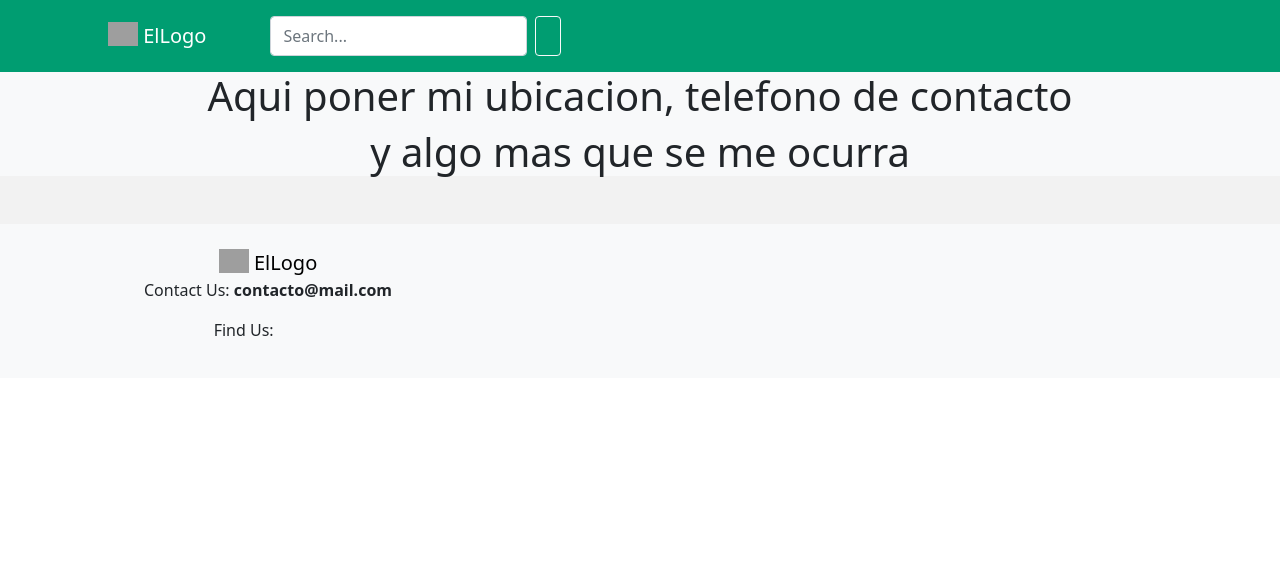
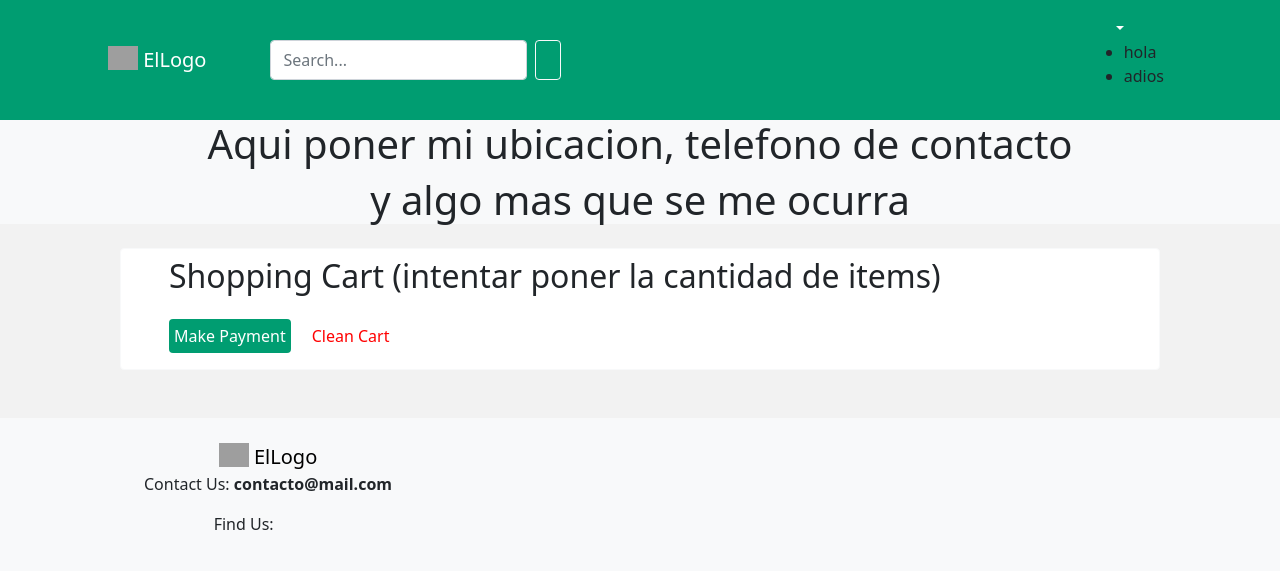
Before and after one commit to Romu9319/all_store, a Django app: page /cart in a window 1280 px wide. Shown: the top 571 px of the page. Run offline with Django 5.2, Linux system fonts and the light colour scheme; some libraries are stand-ins or nearby versions; grey boxes are pictures that could not be loaded.

Commit message:
shoppingCart update

```diff
--- a/ecommerce/templates/includes/navbar.html
+++ b/ecommerce/templates/includes/navbar.html
@@ -1,7 +1,7 @@
 <nav class="navbar navbar-light" style="background: #009d71;">
     <div class="container-fluid ms-5 m-2">
         <div class="d-flex">
-            <a class="navbar-brand mx-5" style="color: white" href="#">
+            <a class="navbar-brand mx-5" style="color: white" href="">
                 <img src="/docs/5.0/assets/brand/bootstrap-logo.svg" alt="" width="30" height="24" class="d-inline-block align-text-top">
                 ElLogo
             </a>
@@ -11,9 +11,17 @@
                 <button class="btn btn-outline-light" type="submit"><i class="fa-solid fa-magnifying-glass"></i></button>
             </form>
         </div>
-        <div class="me-5">
-            <i class="fa-solid fa-basket-shopping mx-4"  style="color: white"></i>
-            <i class="fa-regular fa-user me-5"  style="color: white"></i>
+        <div class="me-5 d-flex justify-content-center">
+            <div class="dropdown">
+                <i class="fa-solid fa-cart-arrow-down mx-4 dropdown-toggle"  style="color: white" data-bs-toggle="dropdown" aria-expanded="false"></i>
+                <ul>
+                    <li>hola</li>
+                    <li>adios</li>
+                </ul>
+            </div>
+            <div>
+                <i class="fa-regular fa-user me-5"  style="color: white"></i>
+            </div>
         </div>
     </div>
 </nav>
--- a/ecommerce/templates/shoppingCart.html
+++ b/ecommerce/templates/shoppingCart.html
@@ -1,9 +1,26 @@
 {% extends "layout.html" %}
 {% block content %}
 
+<div class="my-4 mx-5 d-flex justify-content-center">
+    <div class="card mx-5 border-light" style="width: 65rem">
+        <div class="mx-5 mt-2">
+            <h2>Shopping Cart (intentar poner la cantidad de items)</h2>
+        </div>
+        <div class="d-flex justify-content-start mx-5 my-3">
+            <button type="button" class="btn me-3 p-1" style="background: #009d71; color: white">
+                Make Payment
+            </button>
+            <a href="{% url 'ecommerce:clearCart' %}">
+                <button type="button" class="btn me-3 p-1" style="background: white; color: red">
+                    Clean Cart
+                </button>
+            </a>
+        </div>
+    </div>
+</div>
 {% for key, value in request.session.cart.items %}
-<div class="my-4 mx-5 d-flex justify-content-center">
-    <div class="card mx-5" style="width: 65rem">
+<div class="my-4 mx-5 d-flex justify-content-center ">
+    <div class="card mx-5 border-light" style="width: 65rem">
         <div class="row g-0">
             <div class="col-2">
                 <img src="{{value.image}}" class="m-3" style= "width: 9rem; height: 10rem;">
@@ -12,23 +29,34 @@
                 <div class="card-body ">
                     <h5>{{value.title}}</h5>
                     <p class="card-text"  style="overflow: hidden; text-overflow: ellipsis; white-space: nowrap;">{{value.description}}</p>
-                    <p>$ {{value.price}} </p>
+                    <p>$ {{value.price}} {{value.cuantity}} {{value.subtotal}}</p>
+                    <p> {{value.category}} </p>
+                    <div class="">
+                        <button class="btn btn-light border-0 bg-white" type="button"><i class="fa-solid fa-chevron-up"></i></button>
+                        <input type="text" class="form-control border-0" value="{{value.cuantity}}">
+                        <button class="btn btn-light border-0 bg-white" type="button"><i class="fa-solid fa-chevron-down"></i></button>
+                    </div>
                     <div class="">
                         <hr class="mb-2">
                         <div class="d-flex justify-content-end">
-                            <button type="button" class="btn btn-outline-danger me-2">Remove</button>
-                            <button type="button" class="btn" style="background: #009d71; color: white">
-                                Add to Cart
-                            </button>
+                            <a href="{% url 'ecommerce:deleteProduct' value.product_id %}">
+                                <button type="button" class="btn btn-outline-danger me-2">
+                                    Remove
+                                </button>
+                            </a>
+                            <a href="">
+                                <button type="button" class="btn" style="background: #009d71; color: white">
+                                    Add to Cart
+                                </button>
+                            </a>
                         </div>
-
                     </div>
                 </div>
             </div>
         </div>
     </div>
-
 </div>
 {% endfor %}
 
+
 {% endblock %}
--- a/ecommerce/urls.py
+++ b/ecommerce/urls.py
@@ -10,5 +10,7 @@ urlpatterns = [ #los urlpatterns son las diferentes rutas de la aplicación
     path('filterByName', views.filterByName, name='filterByName'),
     path('productDetails/<str:product_id>', views.productDetails, name="productDetails" ),
     path('cart', views.shoppingCart, name="shoppingCar"),
-    path('addToCart/<str:product_id>', views.addToCart, name="addToCart")
+    path('addToCart/<str:product_id>', views.addToCart, name="addToCart"),
+    path('deleteProduct/<str:product_id>', views.deleteProduct, name='deleteProduct'),
+    path('clearCart', views.clearCart, name='clearCart')
 ]
--- a/ecommerce/views.py
+++ b/ecommerce/views.py
@@ -79,7 +79,6 @@ def productDetails(request, product_id):
 
     if response.status_code == 200:
         product = response.json()
-
         context = {
             "product": product,
         }
@@ -101,7 +100,12 @@ def shoppingCart(request):
     return render(request, "shoppingCart.html", context )
 
 def addToCart(request, product_id):
-    cuantity = 1
+
+    if request.method == 'POST':
+        cuantity = int(request.POST["cuantity"])
+    else:
+        cuantity = 1
+
     url_product = "https://fakestoreapi.com/products/" + product_id
     response = requests.get(url_product)
 
@@ -111,9 +115,30 @@ def addToCart(request, product_id):
         productCart = Cart(request)
         productCart.add(product, cuantity)
 
-        print("EL PRODUCTO DENTRO DEL CART", request.session.get("cart"))
+        return render(request, "shoppingCart.html")
+
+    else:
+        return render(request, "shoppingCart.html", {'error_message': f"Error al obtener datos: {response.status_code}"})
+
+def deleteProduct(request, product_id):
+
+    url_product = "https://fakestoreapi.com/products/" + product_id
+    response = requests.get(url_product)
+
+    if response.status_code == 200:
+
+        product = response.json()
+
+        productCart = Cart(request)
+        productCart.delete(product)
 
         return render(request, "shoppingCart.html")
 
     else:
         return render(request, "shoppingCart.html", {'error_message': f"Error al obtener datos: {response.status_code}"})
+
+def clearCart(request):
+    cartProduct = Cart(request)
+    cartProduct.clear()
+
+    return render(request, "shoppingCart.html")
```
Also changed, not shown: ecommerce/shoppingCart.py (+29 -10 lines), ecommerce/templates/detail.html (+10 -2 lines).
